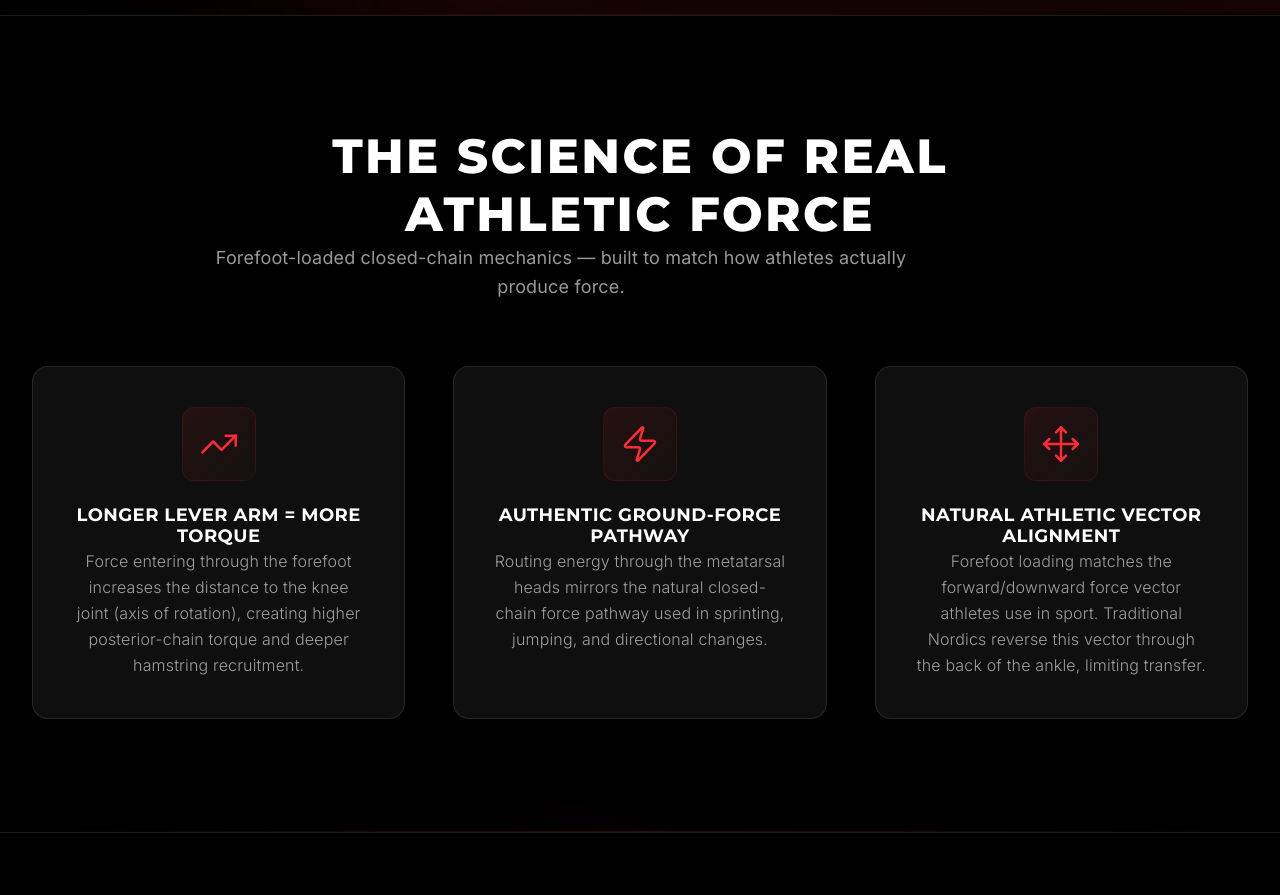
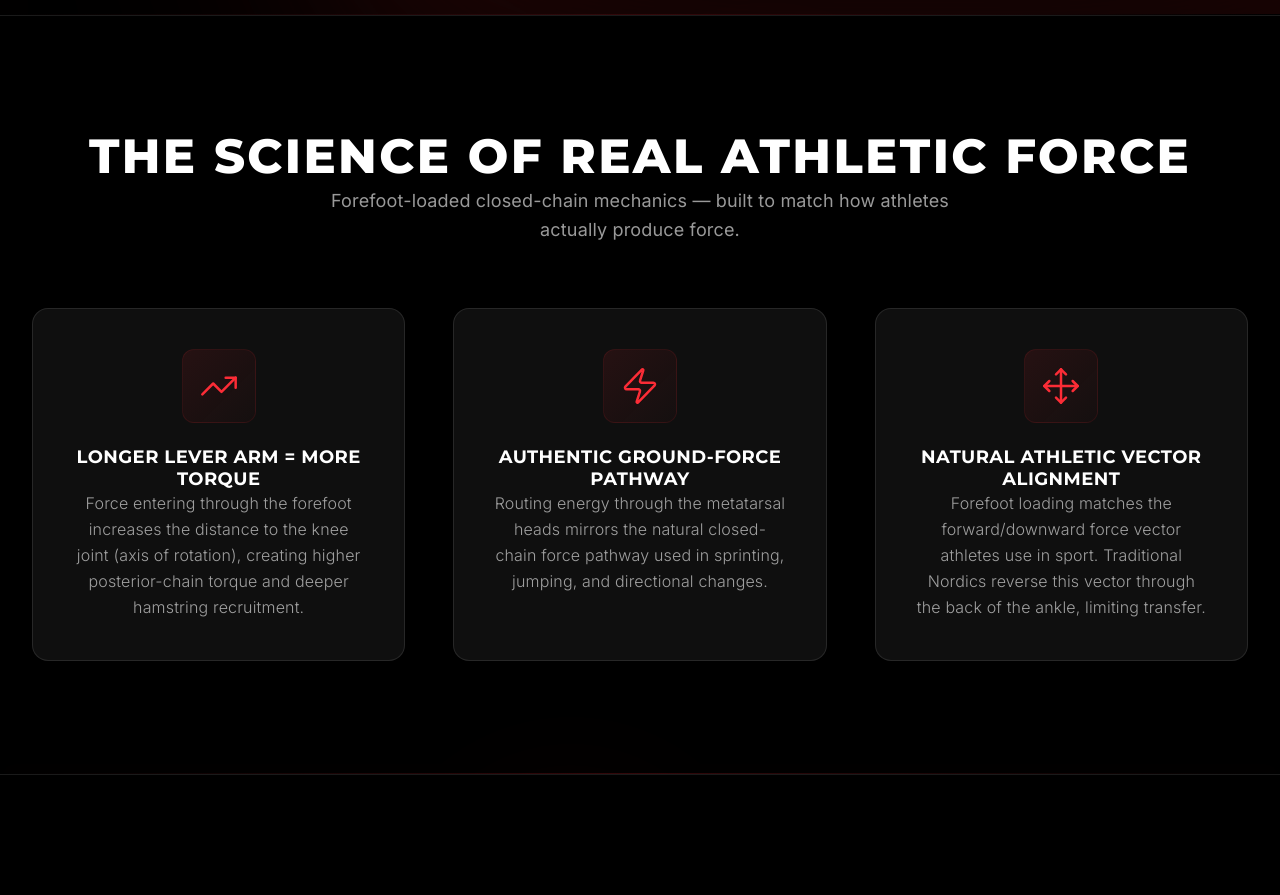
Before and after one commit to infinityspine/exiqx-website, a Next.js app: page / in a window 1280 px wide. Shown: the part 786-1681 px from the top of the page. Built offline with nearby package versions, Linux system fonts and the light colour scheme.

Commit message:
🕒 Auto-commit: 2025-11-18 17:56:03

```diff
--- a/components/sections/BiomechanicsElite.tsx
+++ b/components/sections/BiomechanicsElite.tsx
@@ -57,7 +57,7 @@ const BiomechanicsElite = memo(function BiomechanicsElite({
         >
           {/* Headline */}
           <motion.div
-            className="text-center max-w-4xl mx-auto mb-[clamp(2rem,5vw,4rem)]"
+            className="text-center max-w-none w-full mx-auto mb-[clamp(2rem,5vw,4rem)] flex flex-col items-center justify-center"
             initial="hidden"
             whileInView="visible"
             viewport={{ once: true, margin: "-100px" }}
@@ -66,7 +66,7 @@ const BiomechanicsElite = memo(function BiomechanicsElite({
             <motion.h2
               id="biomechanics-elite-heading"
               variants={fadeUp}
-              className="font-display text-3xl sm:text-4xl lg:text-5xl font-extrabold uppercase tracking-[0.05em] text-white text-center"
+              className="font-display text-3xl sm:text-4xl lg:text-5xl font-extrabold uppercase tracking-[0.05em] text-white text-center whitespace-nowrap sm:whitespace-normal"
             >
               THE SCIENCE OF REAL ATHLETIC FORCE
             </motion.h2>
@@ -74,7 +74,7 @@ const BiomechanicsElite = memo(function BiomechanicsElite({
             {/* Subheadline */}
             <motion.p
               variants={fadeUp}
-              className="mt-4 text-base sm:text-lg text-white/70 leading-relaxed max-w-prose mx-auto text-center"
+              className="mt-4 text-base sm:text-lg text-white/70 leading-relaxed text-center max-w-2xl mx-auto"
             >
               Forefoot-loaded closed-chain mechanics — built to match how athletes actually produce force.
             </motion.p>
```
